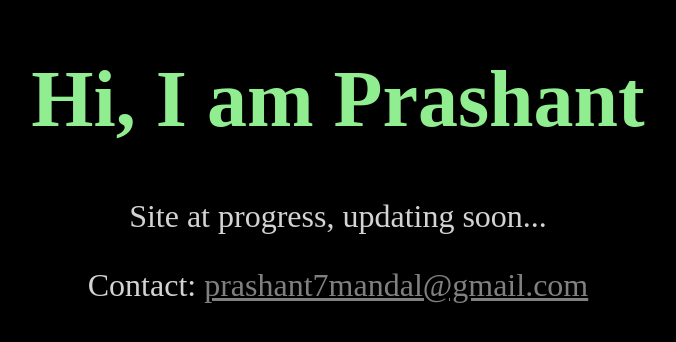
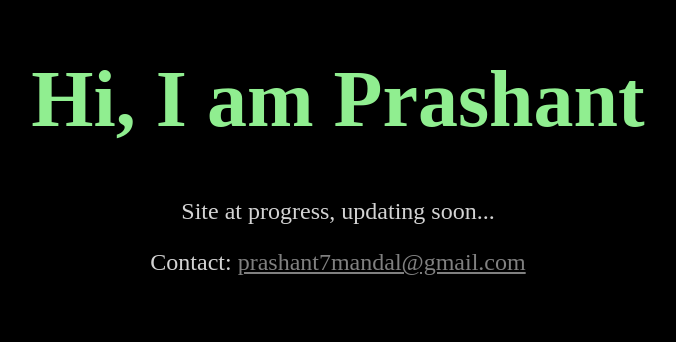
Before and after one commit to prashant-mandal/prashant-mandal.github.io, a plain HTML site: page index.html in a window 1280 px wide. Shown: the whole page, without its empty margins (302-978 px from the left). Drawn offline with Linux system fonts and the light colour scheme.

Commit message:
Update index.html

```diff
--- a/index.html
+++ b/index.html
@@ -14,7 +14,7 @@
 		font-size: 5em
 	}
 	p{
-		font-size: 2em
+		font-size: 1.5em
 	}
 	a{
 		color:gray
```
